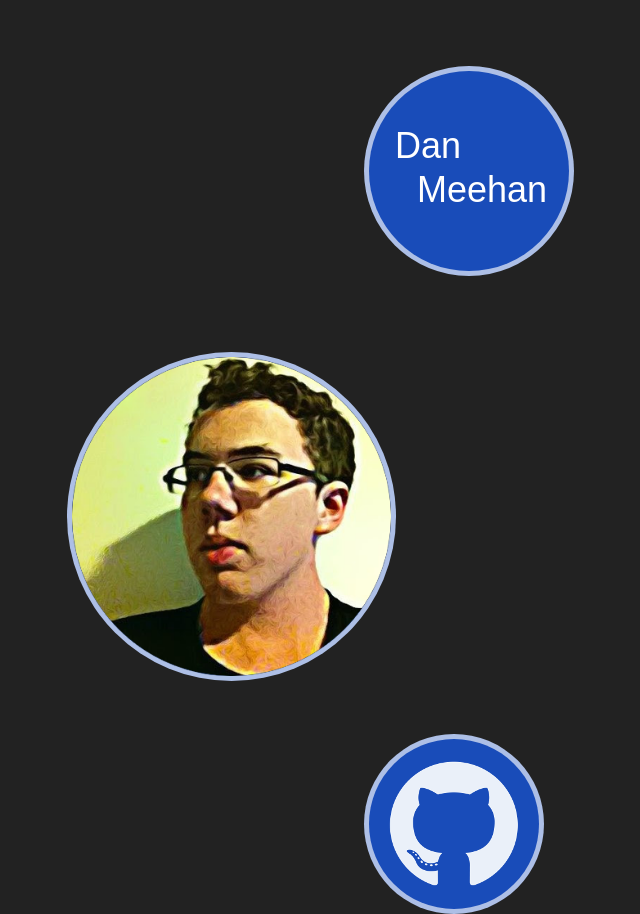
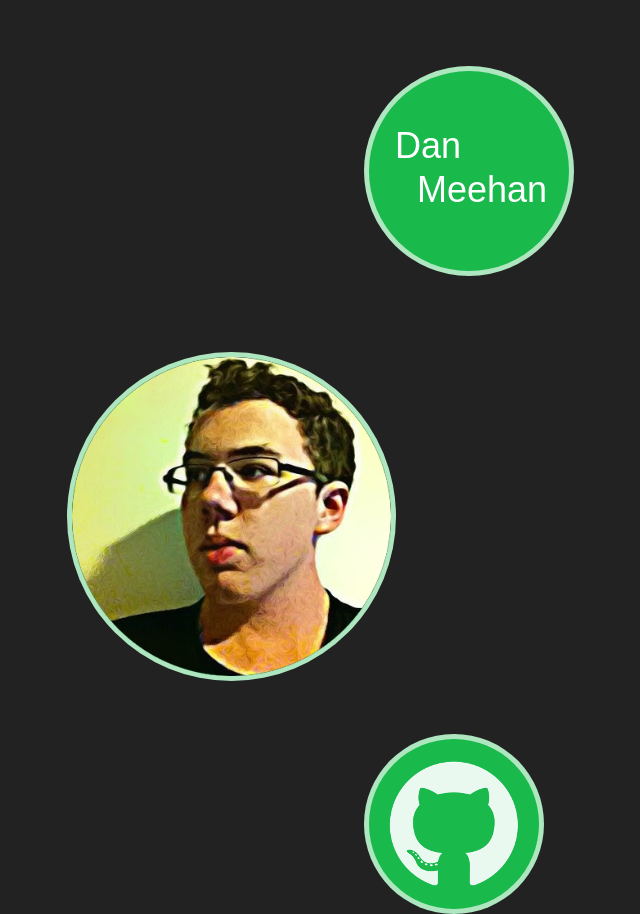
Before and after one commit to dmee3/dmee3.github.io, a plain HTML site: page index.html in a window 1280 px wide. Shown: the whole page, without its empty margins (409-1049 px from the left). Drawn offline with Linux system fonts and the light colour scheme.

```diff
--- a/style.css
+++ b/style.css
@@ -19,11 +19,11 @@ h1 {
 }
 
 .bg {
-	background: #adbfe6;
+	background: #ade6bf;
 }
 
 .fg {
-	background: #194cb9;
+	background: #19b94c;
   z-index:2;
 }
 
```
Also changed, not shown: 1 other file.
